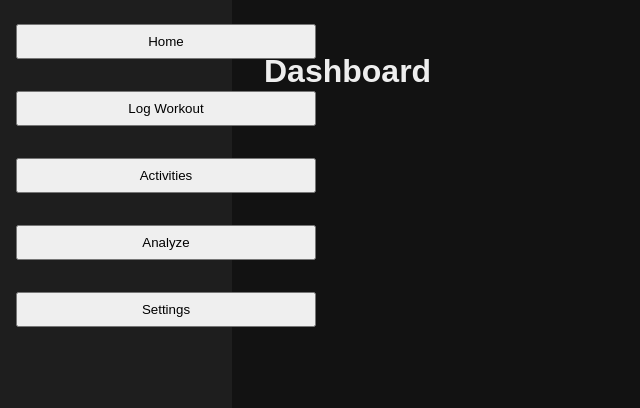
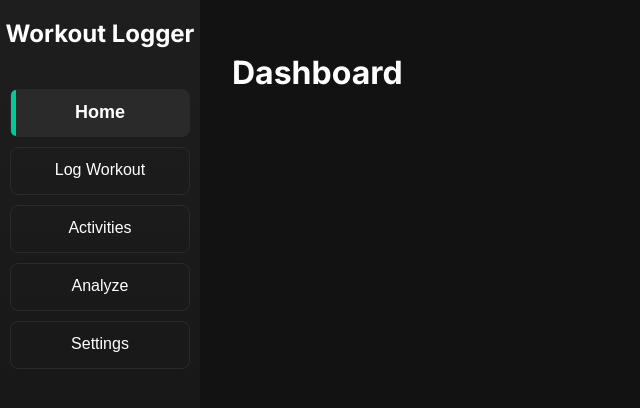
Before and after one commit to M1chU02/WorkoutLogger, an Electron app: page renderer/index.html in a window 1280 px wide. Shown: the whole page, without its empty margins (0-640 px from the left). Drawn offline with Linux system fonts and the light colour scheme; no server answers.

Commit message:
Added sidebar styling

```diff
--- a/renderer/index.html
+++ b/renderer/index.html
@@ -3,15 +3,22 @@
   <head>
     <meta charset="UTF-8" />
     <title>Workout Logger</title>
+    <style>
+      @import url("https://fonts.googleapis.com/css2?family=Inter:ital,opsz,wght@0,14..32,100..900;1,14..32,100..900&display=swap");
+    </style>
+    <link rel="stylesheet" href="variables.css" />
     <link rel="stylesheet" href="style.css" />
   </head>
   <body>
     <div class="sidebar">
-      <button onclick="loadView('home')">Home</button>
-      <button onclick="loadView('log')">Log Workout</button>
-      <button onclick="loadView('activities')">Activities</button>
-      <button onclick="loadView('analyze')">Analyze</button>
-      <button onclick="loadView('settings')">Settings</button>
+      <h2>Workout Logger</h2>
+      <div class="buttons">
+        <button class="active" onclick="loadView('home')">Home</button>
+        <button onclick="loadView('log')">Log Workout</button>
+        <button onclick="loadView('activities')">Activities</button>
+        <button onclick="loadView('analyze')">Analyze</button>
+        <button onclick="loadView('settings')">Settings</button>
+      </div>
     </div>
     <div class="main" id="app">
       <!-- View will load here -->
--- a/renderer/style.css
+++ b/renderer/style.css
@@ -1,19 +1,68 @@
 body {
   display: flex;
-  font-family: sans-serif;
-  background: #121212;
-  color: #eee;
+  font-family: "Inter", sans-serif;
+  background: var(--color-bg-base);
+  color: var(--color-text-primary);
   margin: 0;
   height: 100vh;
 }
 
 .sidebar {
-  background: #1e1e1e;
-  padding: 1rem;
+  background: linear-gradient(
+    180deg,
+    var(--color-bg-surface),
+    var(--color-bg-base)
+  );
   width: 200px;
+  padding: 15px, 25px;
   display: flex;
   flex-direction: column;
-  gap: 1rem;
+  align-items: center;
+}
+
+.sidebar h2 {
+  font-size: 24px;
+  font-weight: semibold;
+  line-height: 120%;
+  text-align: center;
+}
+
+.sidebar .buttons {
+  display: flex;
+  flex-direction: column;
+  gap: 10px;
+  margin-top: 20px;
+}
+
+.sidebar .buttons button {
+  cursor: pointer;
+  color: var(--color-text-primary);
+  font-size: 16px;
+  line-height: 140%;
+  background-color: transparent;
+  width: 180px;
+  height: 48px;
+  border: 1px solid var(--color-border-default);
+  border-radius: 8px;
+}
+
+.sidebar .buttons button.active {
+  background-color: var(--color-border-default);
+  font-size: 18px;
+  font-weight: bold;
+  position: relative;
+}
+
+.sidebar .buttons button.active::before {
+  content: "";
+  position: absolute;
+  top: 0;
+  left: 0;
+  width: 5px;
+  height: 100%;
+  background-color: var(--color-accent-green);
+  border-top-left-radius: 8px;
+  border-bottom-left-radius: 8px;
 }
 
 .main {
@@ -21,13 +70,3 @@ body {
   padding: 2rem;
   overflow-y: auto;
 }
-
-input,
-select,
-textarea,
-button {
-  display: block;
-  margin: 0.5rem 0;
-  padding: 0.5rem;
-  width: 300px;
-}
--- /dev/null
+++ b/renderer/variables.css
@@ -0,0 +1,14 @@
+:root {
+  --color-bg-base: #121212;
+  --color-bg-surface: #1e1e1e;
+
+  --color-text-primary: #ffffff;
+  --color-text-secondary: #aaaaaa;
+
+  --color-accent-green: #00c896;
+  --color-accent-chart: #00aa80;
+
+  --color-border-default: #2a2a2a;
+
+  --color-status-error: #ff3b30;
+}
```
